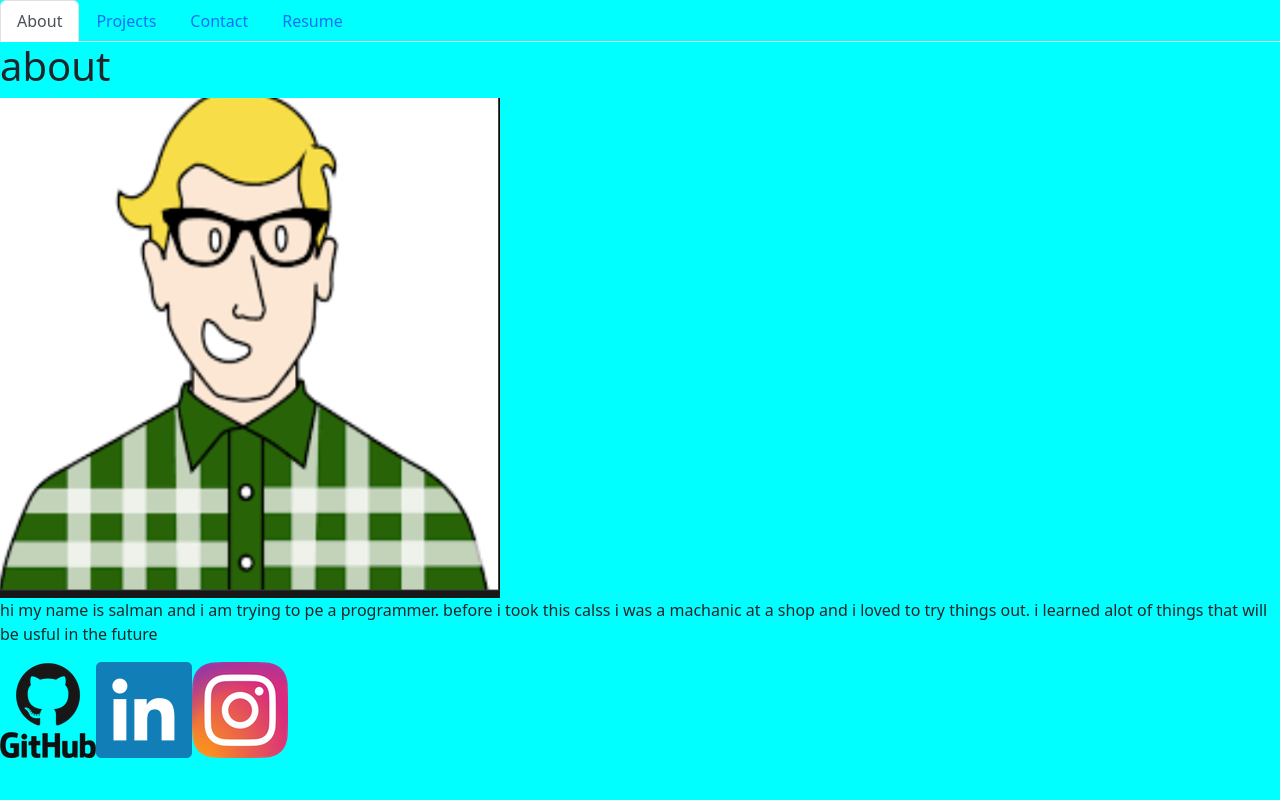
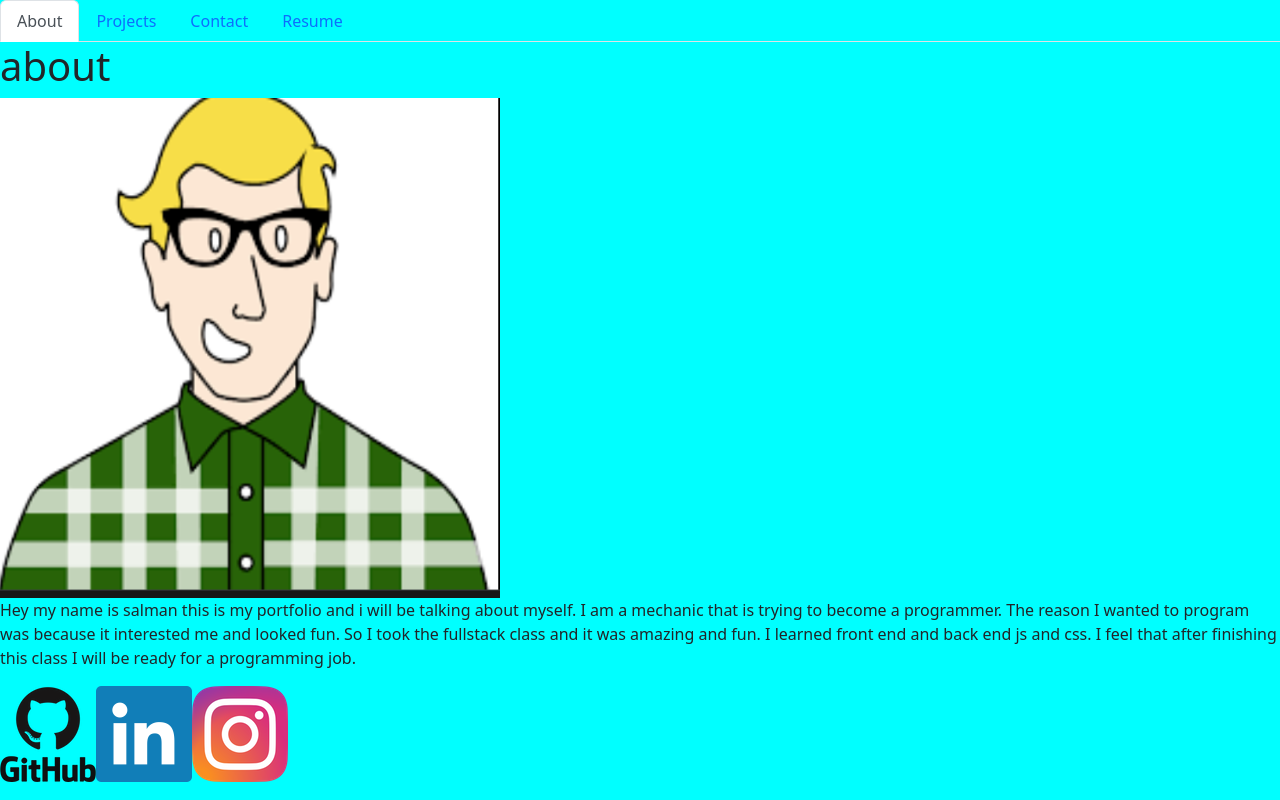
Before and after one commit to 456salman/my-prof, a React (Create React App) app: page / in a window 1280 px wide. Built offline with nearby package versions, Linux system fonts and the light colour scheme.

Commit message:
added thing

```diff
--- a/src/components/pages/About.js
+++ b/src/components/pages/About.js
@@ -7,8 +7,7 @@ export default function Home() {
       <a><img class="img" src={myPic}/></a>
 
       <p>
-      hi my name is salman and i am trying to pe a programmer. before i took this calss i was a machanic at a shop
-      and i loved to try things out. i learned alot of things that will be usful in the future
+      Hey my name is salman this is my portfolio and i will be talking about myself. I am a mechanic that is trying to become a programmer. The reason I wanted to program was because it interested me and looked fun. So I took the fullstack class and it was amazing and fun. I learned  front end and back end js and css. I feel that after finishing this class I will be ready for a programming job.
       </p>
     </div>
   );
```
Also changed, not shown: 8 other files (tests, documents, lock files or other folders).
